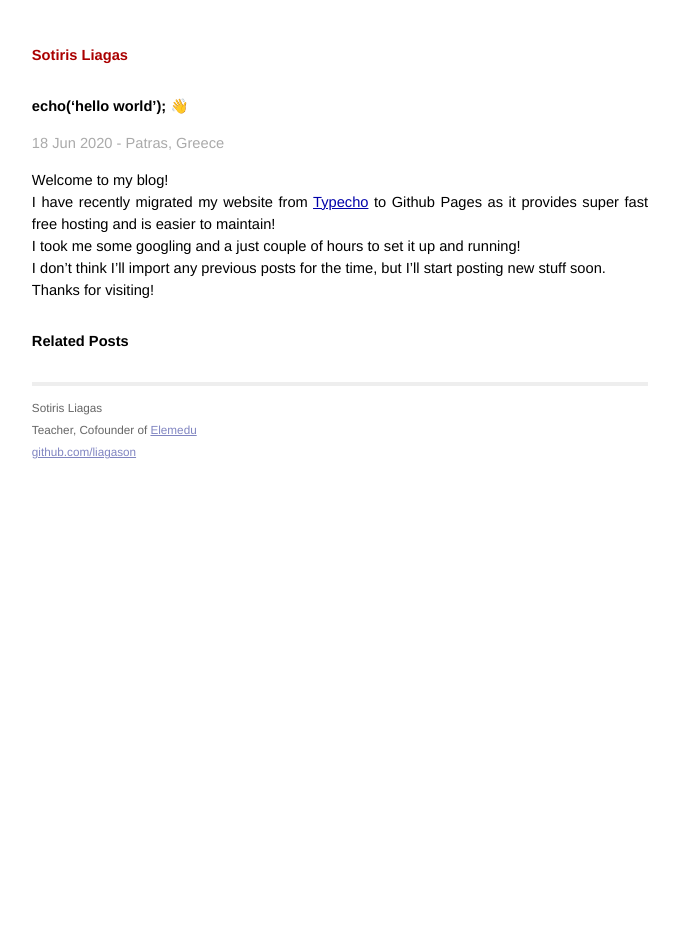
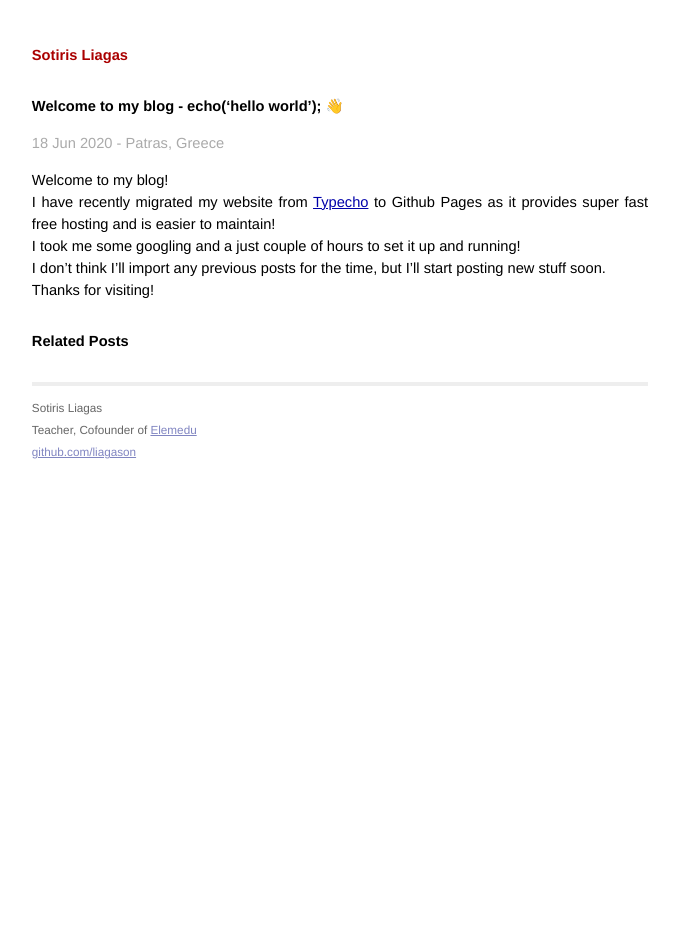
Before and after one commit to liagason/A-Jekyll-Blog, a Jekyll site: the page built from _posts/2020-06-18-hello-world.md, in a window 1280 px wide. Shown: the whole page, without its empty margins (300-979 px from the left). Built offline with Jekyll 4.4.1, drawn with Linux system fonts in a browser that asks for light colours.

Commit message:
Update 2020-06-18-hello-world.md

```diff
--- a/_posts/2020-06-18-hello-world.md
+++ b/_posts/2020-06-18-hello-world.md
@@ -1,6 +1,6 @@
 ---
 layout: post
-title: echo('hello world'); 👋
+title: Welcome to my blog - echo('hello world'); 👋
 ---
 
 {{ page.title }}
```
